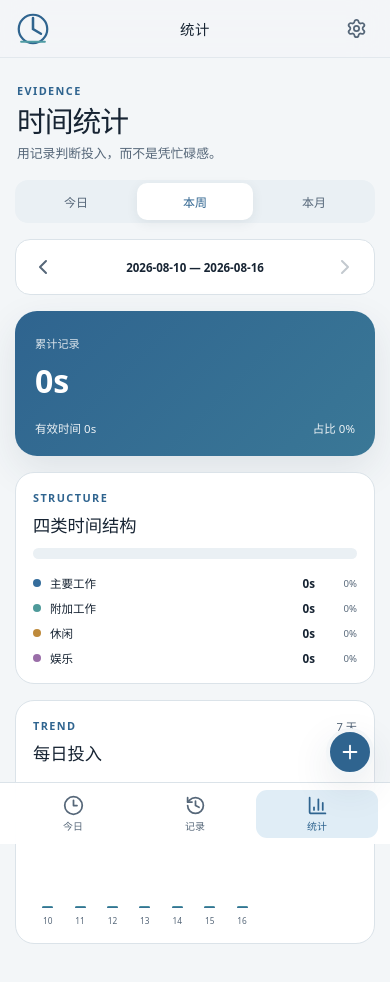
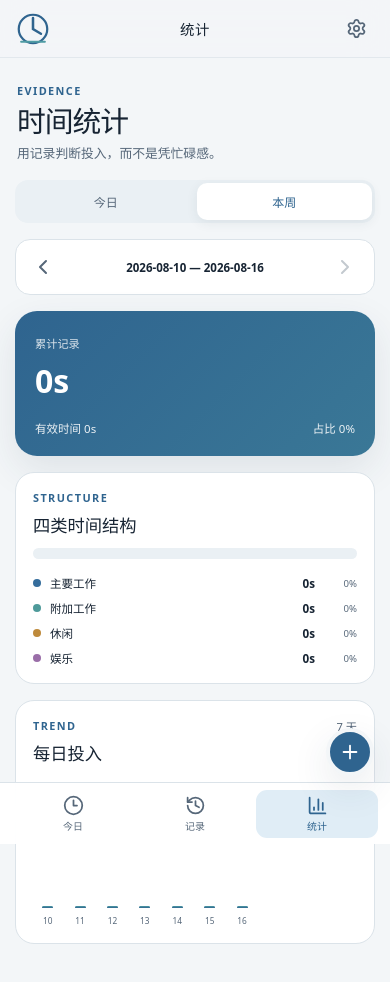
Before and after one commit to weiweisama402/codex-time, a React (Vite) app: page /#/stats in a window 390 px wide. Shown: the top 982 px of the page. Built offline with nearby package versions, Linux system fonts and the light colour scheme; no server answers.

Commit message:
fix: remove monthly mobile statistics

```diff
--- a/src/pages/StatsPage.tsx
+++ b/src/pages/StatsPage.tsx
@@ -1,12 +1,12 @@
 import { ChevronLeft, ChevronRight } from 'lucide-react';
 import { useMemo, useState } from 'react';
 import { CATEGORIES } from '../constants';
-import { monthBounds, shiftDateKey, shiftMonthKey, todayKey, weekBounds } from '../lib/date';
+import { shiftDateKey, todayKey, weekBounds } from '../lib/date';
 import { formatDuration } from '../lib/duration';
 import { dailySeries, entriesInRange, totals } from '../lib/stats';
 import { useAppStore } from '../store/appStore';
 
-type Period = 'day' | 'week' | 'month';
+type Period = 'day' | 'week';
 
 export function StatsPage() {
   const entries = useAppStore((state) => state.entries);
@@ -14,19 +14,13 @@ export function StatsPage() {
   const today = todayKey(settings.timezone);
   const [period, setPeriod] = useState<Period>('week');
   const [anchor, setAnchor] = useState(today);
-  const bounds: [string, string] =
-    period === 'day' ? [anchor, anchor] : period === 'week' ? weekBounds(anchor) : monthBounds(anchor);
+  const bounds: [string, string] = period === 'day' ? [anchor, anchor] : weekBounds(anchor);
   const [start, end] = bounds;
   const visible = useMemo(() => entriesInRange(entries, start, end), [entries, start, end]);
   const summary = totals(visible);
   const series = dailySeries(visible, start, end);
   const maxDay = Math.max(...series.map((item) => item.total), 1);
-  const shift = (amount: number) =>
-    setAnchor(
-      period === 'month'
-        ? shiftMonthKey(anchor, amount)
-        : shiftDateKey(anchor, amount * (period === 'day' ? 1 : 7))
-    );
+  const shift = (amount: number) => setAnchor(shiftDateKey(anchor, amount * (period === 'day' ? 1 : 7)));
   return (
     <div className="page-stack">
       <header className="page-intro compact-intro">
@@ -37,7 +31,7 @@ export function StatsPage() {
         </div>
       </header>
       <div className="segmented period-tabs" role="tablist" aria-label="统计周期">
-        {(['day', 'week', 'month'] as Period[]).map((item) => (
+        {(['day', 'week'] as Period[]).map((item) => (
           <button
             key={item}
             className={period === item ? 'active' : ''}
@@ -48,7 +42,7 @@ export function StatsPage() {
             role="tab"
             aria-selected={period === item}
           >
-            {{ day: '今日', week: '本周', month: '本月' }[item]}
+            {{ day: '今日', week: '本周' }[item]}
           </button>
         ))}
       </div>
--- a/src/styles.css
+++ b/src/styles.css
@@ -708,7 +708,7 @@ h3 {
 
 .segmented {
   display: grid;
-  grid-template-columns: repeat(3, 1fr);
+  grid-template-columns: repeat(2, 1fr);
   gap: 3px;
   padding: 3px;
   border-radius: 13px;
```
Also changed, not shown: 3 other files (tests, documents, lock files or other folders).
